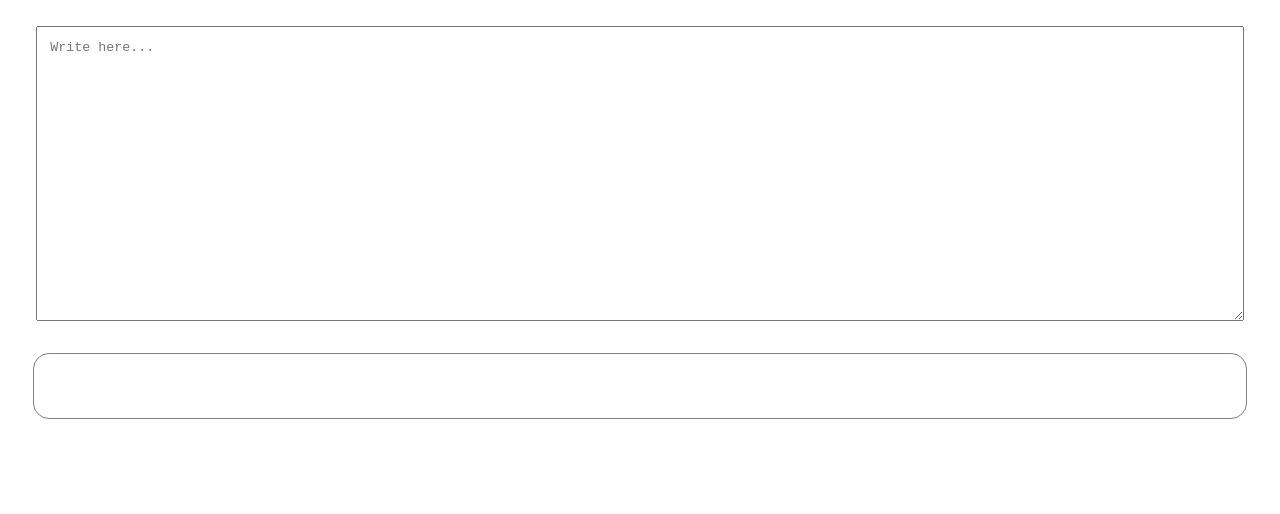
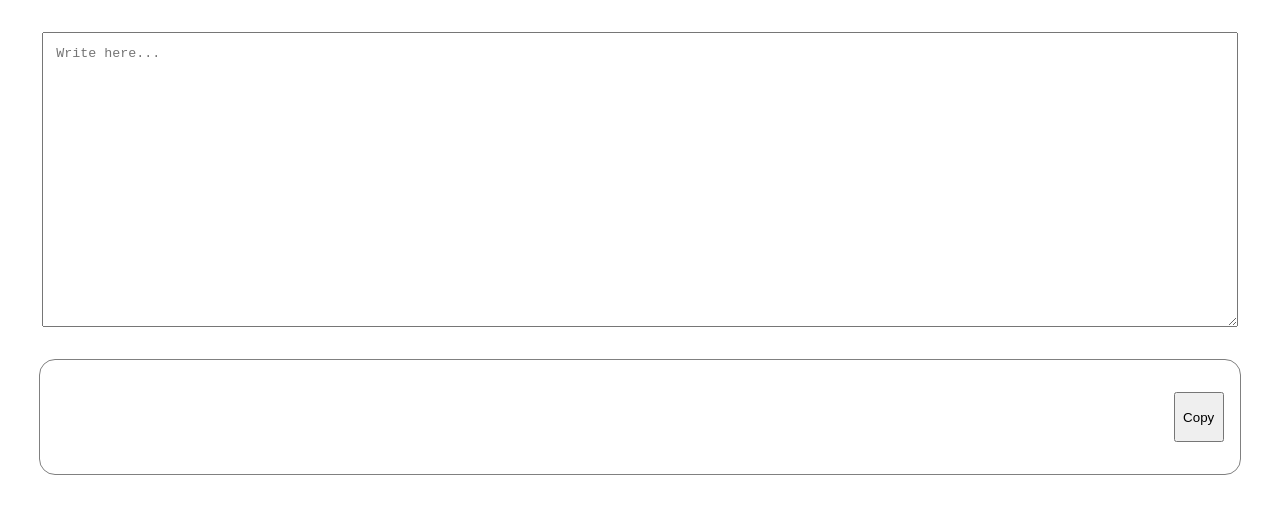
Before and after one commit to keijeizei/regular-impressions, a plain HTML site: page index.html in a window 1280 px wide. Drawn offline with Linux system fonts and the light colour scheme.

Commit message:
Add copy button

```diff
--- a/index.html
+++ b/index.html
@@ -9,7 +9,10 @@
 <body>
   <div class="container">
     <textarea id="input" placeholder="Write here..."></textarea>
-    <div id="output"></div>
+    <div class="outputcontainer">
+      <div id="output"></div>
+      <button class="copybutton" onclick="copyToClipboard()">Copy</button>
+    </div>
   </div>
 </body>
 <script src="script.js"></script>
--- a/script.js
+++ b/script.js
@@ -6,6 +6,28 @@ inputBox.textContent = ``
 document.getElementById('input').addEventListener('keyup', (e) => {
   startTranslation()
 })
+
+const copyToClipboard = () => {
+  var elm = document.getElementById("output");
+
+  // for Internet Explorer
+  if(document.body.createTextRange) {
+    var range = document.body.createTextRange();
+    range.moveToElementText(elm);
+    range.select();
+  }
+
+  // other browsers
+  else if(window.getSelection) {
+    var selection = window.getSelection();
+    var range = document.createRange();
+    range.selectNodeContents(elm);
+    selection.removeAllRanges();
+    selection.addRange(range);
+  }
+
+  document.execCommand("Copy");
+}
 
 function startTranslation() {
   const outputBox = document.getElementById('output')
--- a/style.css
+++ b/style.css
@@ -7,7 +7,7 @@ body {
   display: flex;
   flex-direction: column;
   align-items: center;
-  padding: 2%;
+  padding: 2em;
 }
 
 #input {
@@ -17,7 +17,10 @@ body {
   resize: vertical;
 }
 
-#output {
+.outputcontainer {
+  display: flex;
+  align-items: center;
+  justify-content: space-between;
   width: 96%;
   margin: 2rem 0;
   padding: 2rem 1rem;
@@ -26,3 +29,13 @@ body {
   font-family: monospace;
   font-size: 1.5em;
 }
+
+#output {
+  max-width: 90%;
+  word-wrap: break-word;
+}
+
+.copybutton {
+  width: 50px;
+  height: 50px;
+}
```
